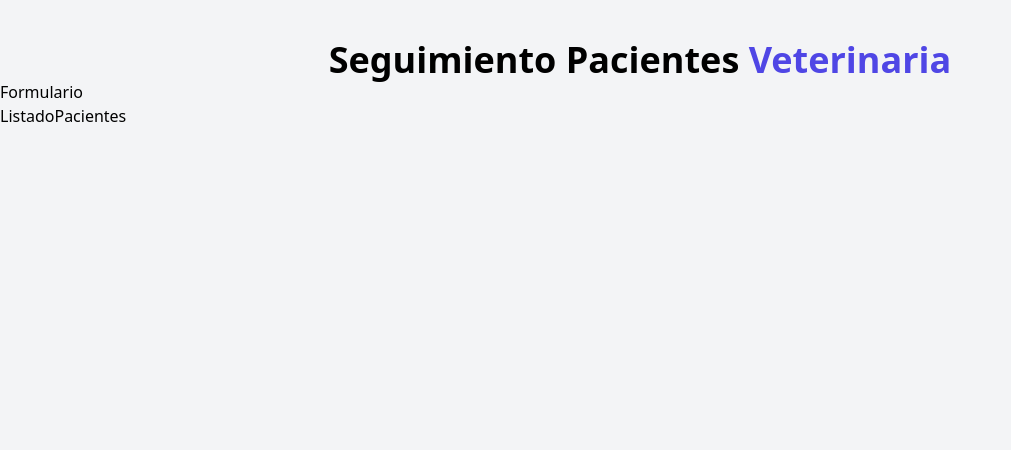
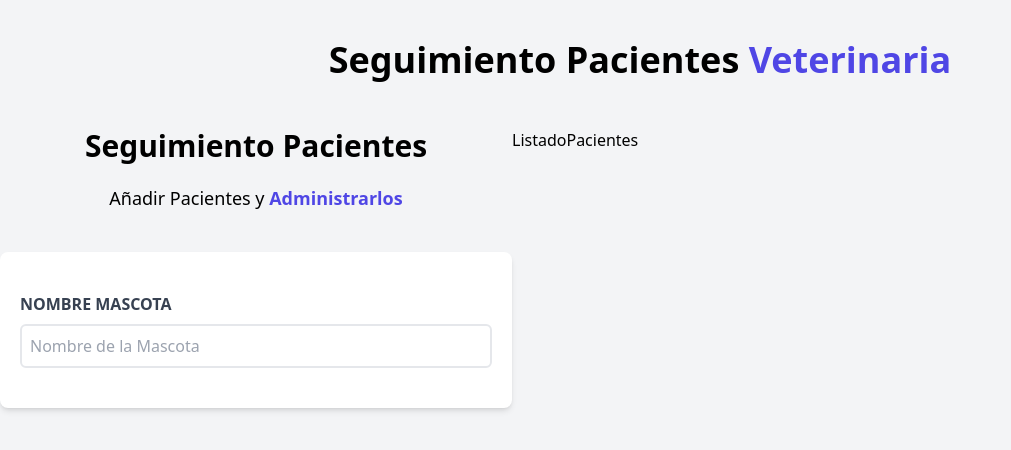
Before and after one commit to joseangvas/citas-react, a React (Vite) app: page / in a window 1280 px wide. Shown: the top 450 px of the page, without its empty margins (0-1011 px from the left). Built offline with nearby package versions, Linux system fonts and the light colour scheme.

Commit message:
Inicio de Código de Formulario Mascotas

```diff
--- a/src/App.jsx
+++ b/src/App.jsx
@@ -9,9 +9,12 @@
   return (
     <div className="container mx-auto mt-10">
       <Header />
-      <Formulario />
-      <ListadoPacientes />
-      <Estilos />
+
+      <div className="mt-12 md:flex">
+        <Formulario />
+        <ListadoPacientes />
+
+      </div>
 
     </div>
   )
--- a/src/components/Formulario.jsx
+++ b/src/components/Formulario.jsx
@@ -1,7 +1,29 @@
 const Formulario = () => {
   return (
-    <div>
-      <h2>Formulario</h2>
+    <div className="md:w-1/2 lg:w-2/5">
+      <h2 className="font-black text-3xl text-center">Seguimiento Pacientes</h2>
+
+      <p className="text-lg mt-5 text-center mb-10">
+          Añadir Pacientes y {''}
+          <span className="text-indigo-600 font-bold">Administrarlos</span>
+      </p>
+
+      <form className="bg-white shadow-md rounded-lg py-10 px-5">
+        <div>
+          <label htmlFor="mascota" className="block text-gray-700 uppercase font-bold">
+            Nombre Mascota
+          </label>
+
+          <input
+            id="mascota"
+            type='text'
+            placeholder="Nombre de la Mascota"
+            className="border-2 w-full p-2 mt-2 placeholder-gray-400 rounded-md"
+          />
+
+
+        </div>
+      </form>
     </div>
   )
 }
--- a/src/components/ListadoPacientes.jsx
+++ b/src/components/ListadoPacientes.jsx
@@ -1,6 +1,6 @@
 const ListadoPacientes = () => {
   return (
-    <div>
+    <div className="w-1/2 lg:w-3/5">
       <h2>ListadoPacientes</h2>
     </div>
   )
```
